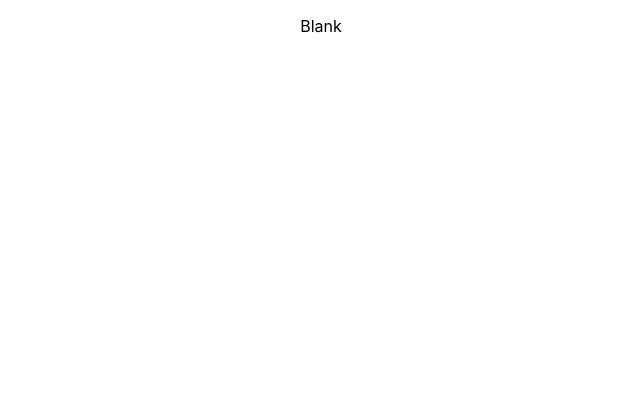
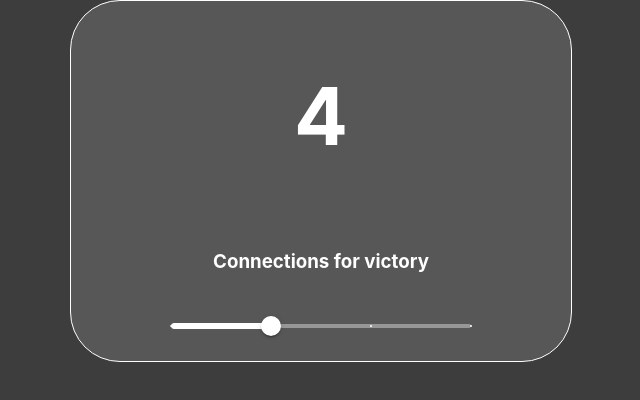
Before and after one commit to DanielAugustJanson/con-x, a React (Create React App) app: page / in a window 1280 px wide. Shown: the top 400 px of the page, without its empty margins (319-959 px from the left). Built offline with nearby package versions, Linux system fonts and the light colour scheme.

Commit message:
Connection Screen added
S

```diff
--- a/src/App.css
+++ b/src/App.css
@@ -1,38 +1,28 @@
-.App {
-  text-align: center;
+body{
+  background-color: rgb(61, 61, 61);
 }
 
-.App-logo {
-  height: 40vmin;
-  pointer-events: none;
+.playBox{
+  display: flex;
+  align-items: center;
+  justify-content: center;
 }
 
-@media (prefers-reduced-motion: no-preference) {
-  .App-logo {
-    animation: App-logo-spin infinite 20s linear;
-  }
-}
-
-.App-header {
-  background-color: #282c34;
-  min-height: 100vh;
+.connectionBox{
   display: flex;
   flex-direction: column;
   align-items: center;
   justify-content: center;
-  font-size: calc(10px + 2vmin);
+  border: solid white 1px;
+  border-radius: 50px;
+  background-color: rgb(87, 87, 87);
+  min-width: 500px;
+}
+
+.connectionBox *{
   color: white;
 }
 
-.App-link {
-  color: #61dafb;
+#connectionDisplay{
+  font-size: 5rem;
 }
-
-@keyframes App-logo-spin {
-  from {
-    transform: rotate(0deg);
-  }
-  to {
-    transform: rotate(360deg);
-  }
-}
--- a/src/App.js
+++ b/src/App.js
@@ -1,9 +1,10 @@
 import './App.css';
+import CreationScreen from './components/CreationScreen';
 
 function App() {
   return (
     <div className="App">
-      <p>Blank</p>
+      <CreationScreen/>
     </div>
   );
 }
--- /dev/null
+++ b/src/components/CreationScreen.js
@@ -0,0 +1,40 @@
+import React, { useState } from "react";
+import PropTypes from "prop-types";
+import Slider from "@mui/material/Slider";
+
+const CreationScreen = (props) => {
+  const [connections, setConnections] = useState(4);
+  const [playHeight, setPlayHeight] = useState(6);
+  const [playWidth, setPlayWidth] = useState(7);
+
+  function setConnectionsValue(event, newValue) {
+    setConnections(newValue);
+  }
+
+  return (
+    <div className="playBox">
+      <div className="connectionBox">
+        <h2 id="connectionDisplay">{connections}</h2>
+        <h3>Connections for victory</h3>
+
+        <Slider
+          sx={{
+            width: "300px",
+            color: "white",
+            margin: "20px"
+          }}
+          defaultValue={connections}
+          onChange={setConnectionsValue}
+          step={1}
+          marks
+          min={3}
+          max={6}
+        />
+      </div>
+    </div>
+  );
+};
+
+CreationScreen.propTypes = {};
+
+export default CreationScreen;
```
Also changed, not shown: package.json (+7 -0 lines), 1 other file (tests, documents, lock files or other folders).
